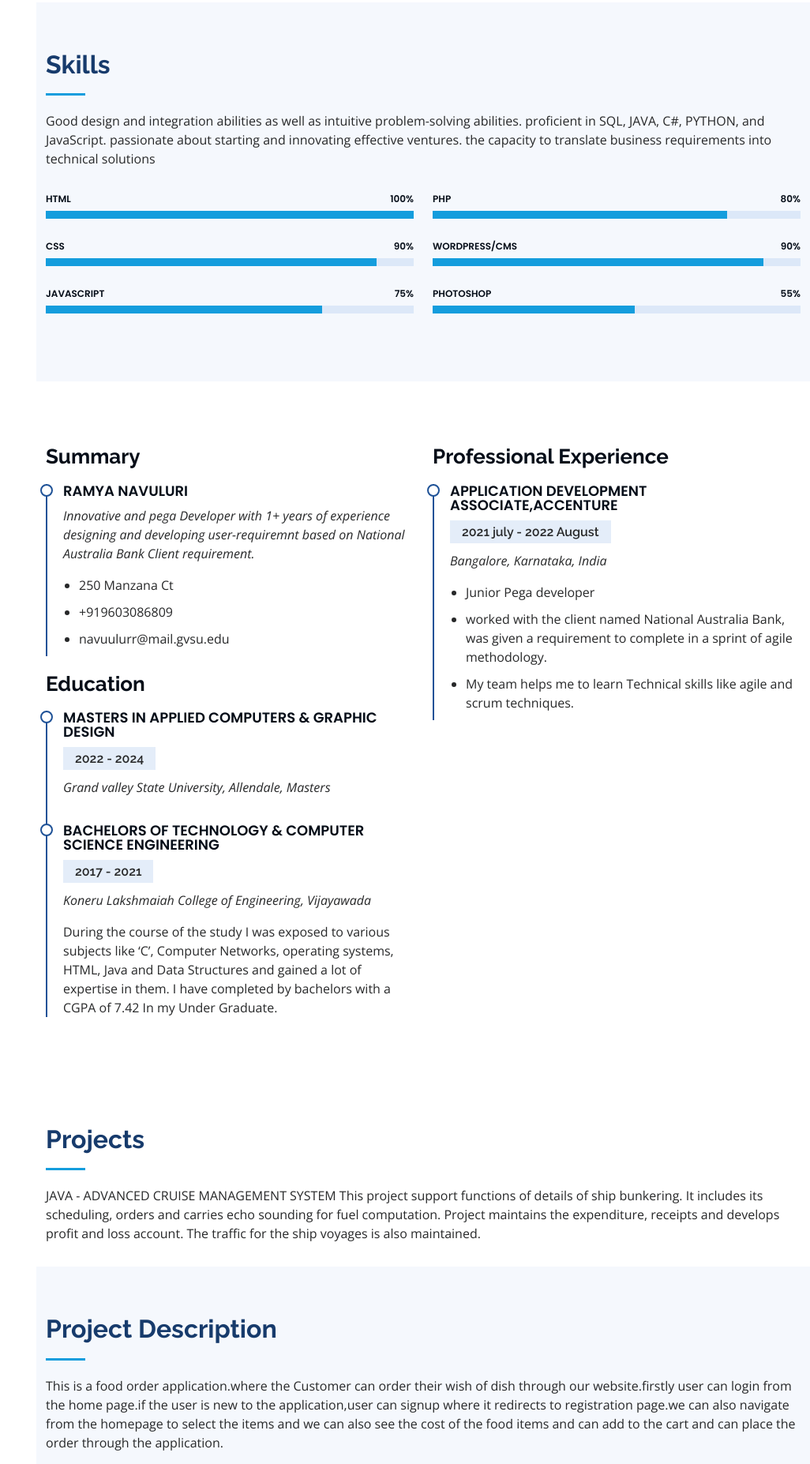
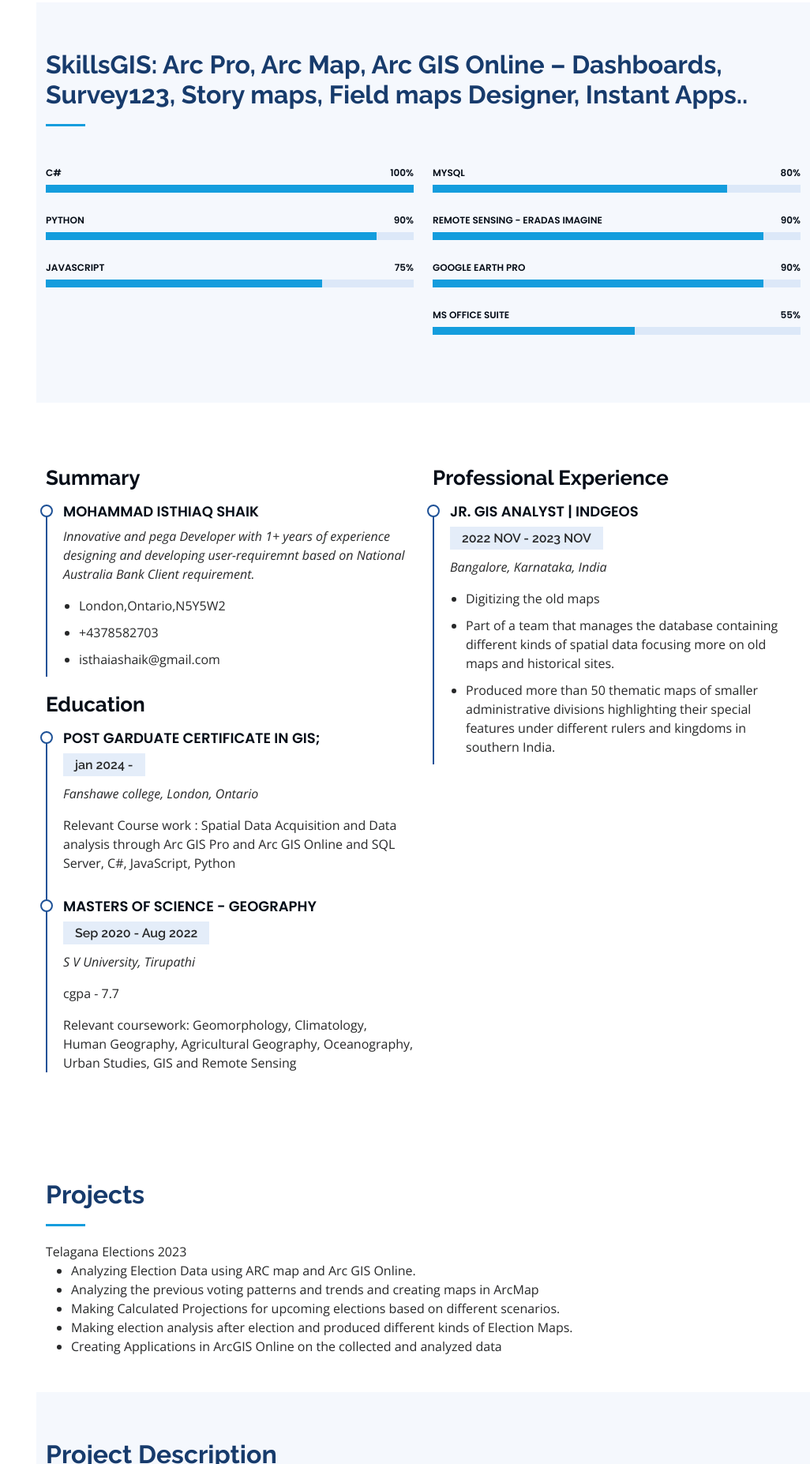
Before and after one commit to ramya5588/CIS641-HW2-Ramyanavuluri, a plain HTML site: page index.html in a window 1280 px wide. Shown: the part 946-2800 px from the top of the page at 79% size, without its empty margins (254-1280 px from the left). Drawn offline with nearby package versions, Linux system fonts and the light colour scheme.

Commit message:
Update index.html

```diff
--- a/index.html
+++ b/index.html
@@ -46,7 +46,7 @@
 
       <div class="profile">
         <img src="assets/img/.jpg" alt="" class="img-fluid rounded-circle">
-        <h1 class="text-light"><a href="index.html">Ramya Navuluri</a></h1>
+        <h1 class="text-light"><a href="index.html">Mohammad isthiaq shaik</a></h1
         </div>
       </div>
 
@@ -84,22 +84,22 @@
           <div class="col-lg-8 pt-4 pt-lg-0 content" data-aos="fade-left">
             <h3>backend &amp; DBMS.</h3>
             <p class="fst-italic">
-              Pega Developer,worked at accenture for the project of the National australia Bank Client.
+
             </p>
             <div class="row">
               <div class="col-lg-6">
                 <ul>
                   <li><i class="bi bi-chevron-right"></i> <strong>Birthday:</strong> <span>sep 23 1999</span></li>
-                  <li><i class="bi bi-chevron-right"></i> <strong>Website:</strong> <span>www.linkedin.com/in/ramya</span></li>
-                  <li><i class="bi bi-chevron-right"></i> <strong>Phone:</strong> <span>+91 9603086809</span></li>
-                  <li><i class="bi bi-chevron-right"></i> <strong>City:</strong> <span>Michigan,Allendale</span></li>
+                  <li><i class="bi bi-chevron-right"></i> <strong>Website:</strong> <span>www.linkedin.com/in/isthiaq-shaik</span></li>
+                  <li><i class="bi bi-chevron-right"></i> <strong>Phone:</strong> <span>+4378582703</span></li>
+                  <li><i class="bi bi-chevron-right"></i> <strong>City:</strong> <span>london,Ontario</span></li>
                 </ul>
               </div>
               <div class="col-lg-6">
                 <ul>
-                  <li><i class="bi bi-chevron-right"></i> <strong>Age:</strong> <span>23</span></li>
-                  <li><i class="bi bi-chevron-right"></i> <strong>Degree:</strong> <span>Masters</span></li>
-                  <li><i class="bi bi-chevron-right"></i> <strong>Email:</strong> <span>navulurr@mail.gvsu.edu</span></li>
+                  <li><i class="bi bi-chevron-right"></i> <strong>Age:</strong> <span>26</span></li>
+                  <li><i class="bi bi-chevron-right"></i> <strong>Degree:</strong> <span>Post-Graduate - GIS</span></li>
+                  <li><i class="bi bi-chevron-right"></i> <strong>Email:</strong> <span>isthiaqshaik@gmail.com</span></li>
                 </ul>
               </div>
             </div>
@@ -120,8 +120,9 @@
       <div class="container">
 
         <div class="section-title">
-          <h2>Skills</h2>
-          <p>Good design and integration abilities as well as intuitive problem-solving abilities. proficient in SQL, JAVA, C#, PYTHON, and JavaScript. passionate about starting and innovating effective ventures. the capacity to translate business requirements into technical solutions</p>
+          <h2>Skills</h2\
+          <p>GIS: Arc Pro, Arc Map, Arc GIS Online – Dashboards, Survey123, Story maps, Field maps Designer, Instant Apps..</p>
+        </p>
         </div>
 
         <div class="row skills-content">
@@ -129,14 +130,14 @@
           <div class="col-lg-6" data-aos="fade-up">
 
             <div class="progress">
-              <span class="skill">HTML <i class="val">100%</i></span>
+              <span class="skill">c# <i class="val">100%</i></span>
               <div class="progress-bar-wrap">
                 <div class="progress-bar" role="progressbar" aria-valuenow="100" aria-valuemin="0" aria-valuemax="100"></div>
               </div>
             </div>
 
             <div class="progress">
-              <span class="skill">CSS <i class="val">90%</i></span>
+              <span class="skill">python<i class="val">90%</i></span>
               <div class="progress-bar-wrap">
                 <div class="progress-bar" role="progressbar" aria-valuenow="90" aria-valuemin="0" aria-valuemax="100"></div>
               </div>
@@ -154,21 +155,28 @@
           <div class="col-lg-6" data-aos="fade-up" data-aos-delay="100">
 
             <div class="progress">
-              <span class="skill">PHP <i class="val">80%</i></span>
+              <span class="skill">mysql <i class="val">80%</i></span>
               <div class="progress-bar-wrap">
                 <div class="progress-bar" role="progressbar" aria-valuenow="80" aria-valuemin="0" aria-valuemax="100"></div>
               </div>
             </div>
 
-            <div class="progress">
-              <span class="skill">WordPress/CMS <i class="val">90%</i></span>
+             <div class="progress">
+              <span class="skill">Remote Sensing - ERADAS IMAGINE <i class="val">90%</i></span>
               <div class="progress-bar-wrap">
                 <div class="progress-bar" role="progressbar" aria-valuenow="90" aria-valuemin="0" aria-valuemax="100"></div>
               </div>
             </div>
 
             <div class="progress">
-              <span class="skill">Photoshop <i class="val">55%</i></span>
+              <span class="skill">Google Earth Pro <i class="val">90%</i></span>
+              <div class="progress-bar-wrap">
+                <div class="progress-bar" role="progressbar" aria-valuenow="90" aria-valuemin="0" aria-valuemax="100"></div>
+              </div>
+            </div>
+
+            <div class="progress">
+              <span class="skill">MS Office suite <i class="val">55%</i></span>
               <div class="progress-bar-wrap">
                 <div class="progress-bar" role="progressbar" aria-valuenow="55" aria-valuemin="0" aria-valuemax="100"></div>
               </div>
@@ -194,42 +202,45 @@
           <div class="col-lg-6" data-aos="fade-up">
             <h3 class="resume-title">Summary</h3>
             <div class="resume-item pb-0">
-              <h4>Ramya Navuluri</h4>
+              <h4>MOHAMMAD ISTHIAQ SHAIK</h4>
               <p><em>Innovative and pega Developer with 1+ years of experience designing and developing user-requiremnt based on National Australia Bank Client requirement.</em></p>
               <ul>
-                <li>250 Manzana Ct</li>
-                <li>+919603086809</li>
-                <li>navuulurr@mail.gvsu.edu</li>
+                <li>London,Ontario,N5Y5W2</li>
+                <li>+4378582703</li>
+                <li>isthaiashaik@gmail.com</li>
               </ul>
             </div>
 
             <h3 class="resume-title">Education</h3>
             <div class="resume-item">
-              <h4>Masters in Applied Computers &amp; Graphic Design</h4>
-              <h5>2022 - 2024</h5>
-              <p><em>Grand valley State University, Allendale, Masters</em></p>
+              <h4>Post garduate Certificate in GIS; </h4>
+              <h5>jan 2024 - </h5>
+              <p><em>Fanshawe college, London, Ontario</em></p>
+              <p>Relevant Course work : Spatial Data Acquisition and Data analysis through Arc GIS Pro and Arc GIS Online and SQL Server, C#,
+JavaScript, Python</p>
               <!-- <p>Qui deserunt veniam. Et sed aliquam labore tempore sed quisquam iusto autem sit. Ea vero voluptatum qui ut dignissimos deleniti nerada porti sand markend</p> -->
             </div>
             <div class="resume-item">
-              <h4>Bachelors of Technology &amp; Computer science Engineering</h4>
-              <h5>2017 - 2021</h5>
-              <p><em>Koneru Lakshmaiah College of Engineering, Vijayawada</em></p>
-              <p>During the course of the study I was exposed to various subjects like ‘C’, Computer Networks,
-                operating systems, HTML, Java and Data Structures and gained a lot of expertise in them. I have
-                completed by bachelors with a CGPA of 7.42 In my Under Graduate.</p>
+              <h4>Masters of Science - geography </h4>
+              <h5>Sep 2020 - Aug 2022</h5>
+              <p><em>S V University, Tirupathi</em></p>
+              <p> cgpa - 7.7 </p>
+              <p>Relevant coursework: Geomorphology, Climatology, Human Geography, Agricultural Geography, Oceanography, Urban Studies, GIS
+and Remote Sensing</p>
             </div>
           </div>
           <div class="col-lg-6" data-aos="fade-up" data-aos-delay="100">
             <h3 class="resume-title">Professional Experience</h3>
             <div class="resume-item">
-              <h4>Application Development Associate,Accenture</h4>
-              <h5>2021 july - 2022 August</h5>
+              <h4>Jr. GIS Analyst | INDGEOS</h4>
+              <h5>2022 NOV - 2023 NOV</h5>
               <p><em>Bangalore, Karnataka, India</em></p>
               <ul>
-                <li>Junior Pega developer</li>
-                <li>worked with the client named National Australia Bank, was given a requirement to complete in a sprint of agile methodology.</li>
-                <li>My team helps me to learn Technical skills like agile and
-                  scrum techniques.</li>
+                <li>Digitizing the old maps</li>
+                <li>Part of a team that manages the database containing different kinds of spatial data focusing more on old maps and historical
+sites.</li>
+                <li>Produced more than 50 thematic maps of smaller administrative divisions highlighting their special features under
+different rulers and kingdoms in southern India.</li>
 
               </ul>
 
@@ -241,10 +252,14 @@
         <div class="section-title">
           <h2>Projects</h2>
 
-          <p>JAVA - ADVANCED CRUISE MANAGEMENT SYSTEM
-            This project support functions of details of ship bunkering. It includes its scheduling, orders and carries echo
-            sounding for fuel computation. Project maintains the expenditure, receipts and develops profit and loss
-            account. The traffic for the ship voyages is also maintained.</p>
+          <p>Telagana Elections 2023</p>
+          <ul>
+            <li>Analyzing Election Data using ARC map and Arc GIS Online.</li>
+            <li>Analyzing the previous voting patterns and trends and creating maps in ArcMap</li>
+            <li>Making Calculated Projections for upcoming elections based on different scenarios.</li>
+            <li>Making election analysis after election and produced different kinds of Election Maps.</li>
+            <li>Creating Applications in ArcGIS Online on the collected and analyzed data</li>
+          </ul>
         </div>
       </div>
 
```
